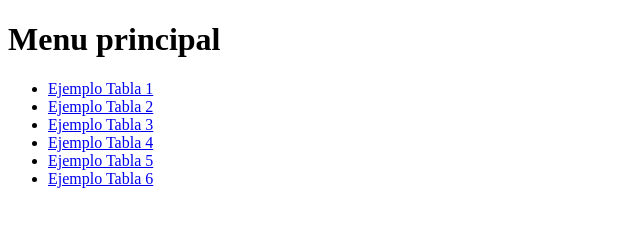
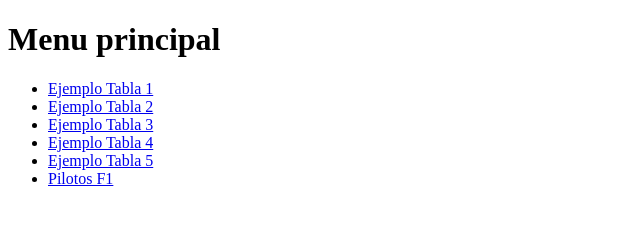
Before and after one commit to Jason3221/Proyecto-Bonificacion, a plain HTML site: page index.html in a window 1280 px wide. Shown: the full height of the page, 0-640 px from the left. Drawn offline with Linux system fonts and the light colour scheme.

Commit message:
Se realizó otro cambio

```diff
--- a/index.html
+++ b/index.html
@@ -15,7 +15,7 @@
         <li><a href="html/ejemplotabla3.html">Ejemplo Tabla 3</a></li>
         <li><a href="html/ejemplotabla4.html">Ejemplo Tabla 4</a></li>
         <li><a href="html/ejemplotabla5.html">Ejemplo Tabla 5</a></li>
-        <li><a href="html/ejemplotabla6.html">Ejemplo Tabla 6</a></li>
+        <li><a href="html/ejemplotabla6.html">Pilotos F1</a></li>
     </ul>
 
 </body>
```
